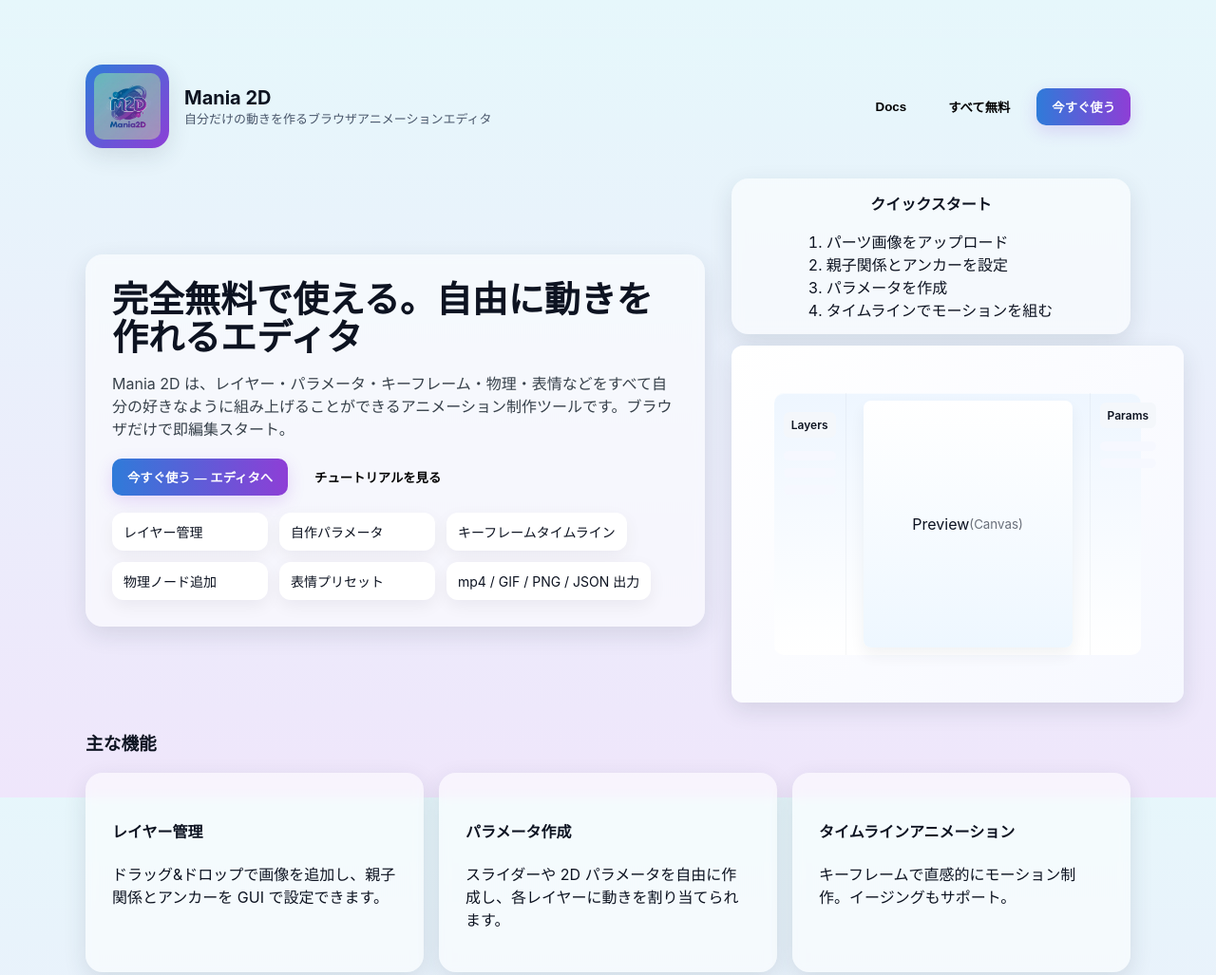
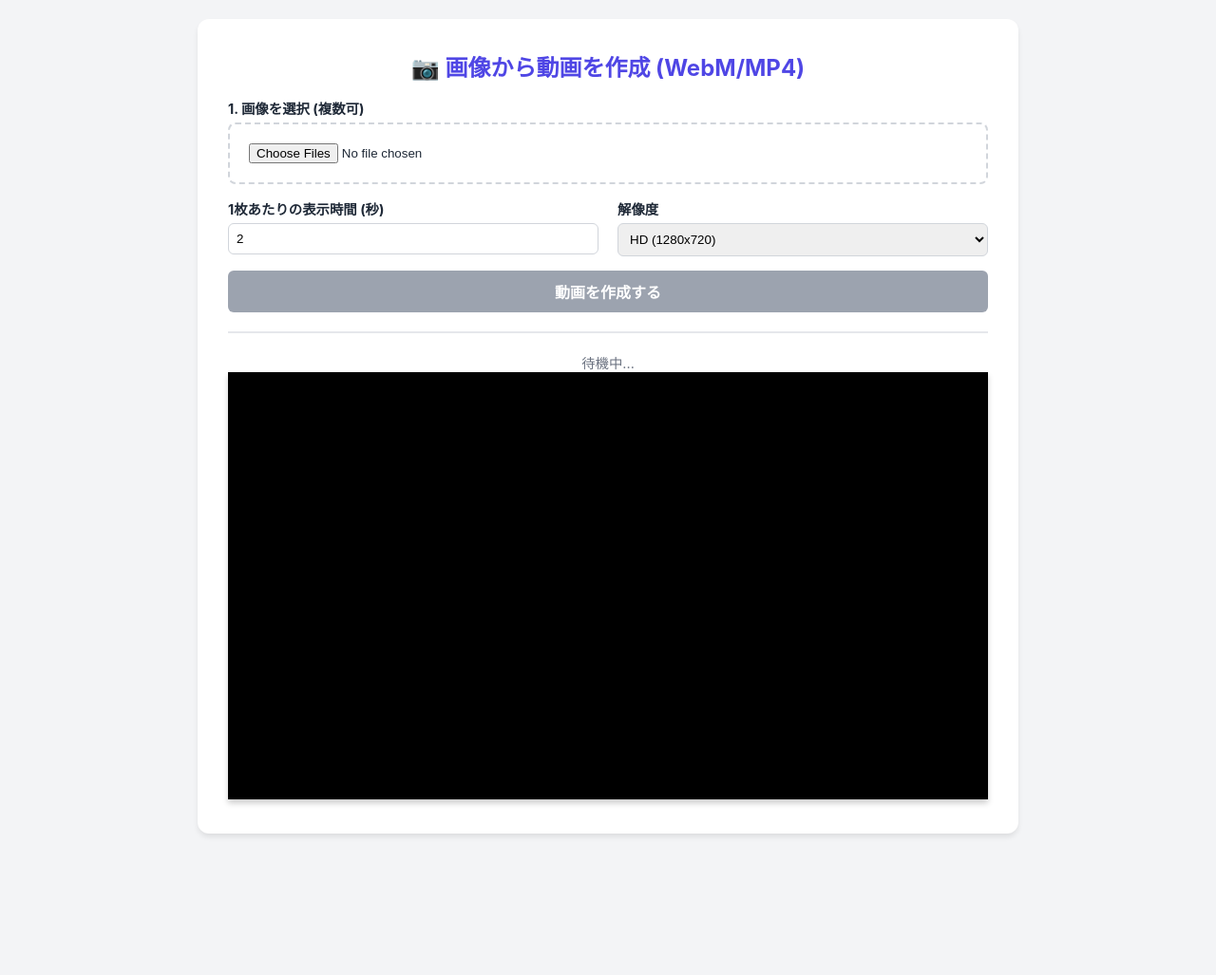
Before and after one commit to obakataro/Mania2D, a plain HTML site: page index.html in a window 1280 px wide. Shown: the top 1027 px of the page at 95% size. After the commit the page ends 898 px from the top, so only its background shows below. Drawn offline with Linux system fonts and the light colour scheme.

Commit message:
Update index.html

```diff
--- a/index.html
+++ b/index.html
@@ -1,178 +1,296 @@
-<!doctype html>
+<!DOCTYPE html>
 <html lang="ja">
 <head>
-  <meta charset="utf-8" />
-  <meta name="viewport" content="width=device-width,initial-scale=1" />
-  <title>Mania 2D — Make your own movement</title>
+    <meta charset="UTF-8">
+    <meta name="viewport" content="width=device-width, initial-scale=1.0">
+    <title>ブラウザ動画作成ツール</title>
     <style>
-    :root{
-      --bg1:#e6f7fb; --bg2:#efe6fb;
-      --accent1:#2f7bd9; --accent2:#8e3ed6; --accent3:#ff8a4c;
-      --glass: rgba(255,255,255,0.55);
-      --card-shadow: 0 8px 24px rgba(37,48,63,0.12);
-      font-family: Inter, system-ui, -apple-system, "Hiragino Kaku Gothic ProN", "Noto Sans JP", "Segoe UI", Roboto, 'Helvetica Neue', Arial;
+        :root {
+            --primary: #4f46e5;
+            --bg: #f3f4f6;
+            --surface: #ffffff;
+            --text: #1f2937;
         }
-    html,body{height:100%;margin:0;background:linear-gradient(180deg,var(--bg1),var(--bg2));color:#0d1321}
-    .container{max-width:1100px;margin:40px auto;padding:28px}
+        body {
+            font-family: -apple-system, BlinkMacSystemFont, "Segoe UI", Roboto, sans-serif;
+            background-color: var(--bg);
+            color: var(--text);
+            display: flex;
+            flex-direction: column;
+            align-items: center;
+            padding: 20px;
+            margin: 0;
+        }
+        .container {
+            background: var(--surface);
+            padding: 2rem;
+            border-radius: 12px;
+            box-shadow: 0 4px 6px -1px rgba(0, 0, 0, 0.1);
+            max-width: 800px;
+            width: 100%;
+        }
+        h1 { margin-top: 0; font-size: 1.5rem; text-align: center; color: var(--primary); }
 
-    header{display:flex;align-items:center;justify-content:space-between}
-    .brand{display:flex;gap:16px;align-items:center}
-    .logo{width:88px;height:88px;display:flex;align-items:center;justify-content:center;border-radius:18px;background:linear-gradient(135deg,var(--accent1),var(--accent2));box-shadow:var(--card-shadow)}
-    .logo img{width:70px;height:auto;border-radius:10px}
-    .brand h1{font-size:20px;margin:0}
-    .brand p{margin:0;color:#233048;opacity:0.8;font-size:13px}
+        /* Controls */
+        .controls {
+            display: grid;
+            gap: 15px;
+            margin-bottom: 20px;
+            border-bottom: 2px solid #e5e7eb;
+            padding-bottom: 20px;
+        }
+        .control-group {
+            display: flex;
+            flex-direction: column;
+            gap: 5px;
+        }
+        label { font-weight: bold; font-size: 0.9rem; }
+        input[type="number"], select {
+            padding: 8px;
+            border: 1px solid #d1d5db;
+            border-radius: 6px;
+        }
 
-    nav{display:flex;gap:12px;align-items:center}
-    .btn{appearance:none;border:0;padding:10px 16px;border-radius:10px;font-weight:600;cursor:pointer}
-    .btn-ghost{background:transparent}
-    .btn-primary{background:linear-gradient(90deg,var(--accent1),var(--accent2));color:white;box-shadow:0 6px 18px rgba(141,62,214,0.18)}
+        /* File Input */
+        .file-drop-area {
+            border: 2px dashed #d1d5db;
+            padding: 20px;
+            text-align: center;
+            border-radius: 8px;
+            cursor: pointer;
+            transition: 0.2s;
+        }
+        .file-drop-area:hover { border-color: var(--primary); background-color: #eef2ff; }
 
-    .hero{display:grid;grid-template-columns:1fr 420px;gap:28px;align-items:center;margin-top:32px}
-    .card{background:var(--glass);backdrop-filter: blur(6px);padding:28px;border-radius:18px;box-shadow:var(--card-shadow)}
-    .headline{font-size:38px;line-height:1.05;margin:0 0 14px}
-    .lead{color:#16212b;opacity:0.85;margin-bottom:20px}
-    .features{display:flex;gap:12px;flex-wrap:wrap}
-    .feature{background:white;padding:10px 12px;border-radius:12px;min-width:140px;box-shadow:0 6px 18px rgba(18,24,36,0.06);font-size:14px}
+        /* Buttons */
+        .btn {
+            background-color: var(--primary);
+            color: white;
+            border: none;
+            padding: 10px 20px;
+            border-radius: 6px;
+            cursor: pointer;
+            font-weight: bold;
+            font-size: 1rem;
+            transition: opacity 0.2s;
+        }
+        .btn:disabled { background-color: #9ca3af; cursor: not-allowed; }
+        .btn:hover:not(:disabled) { opacity: 0.9; }
+        .btn-download { background-color: #10b981; display: none; text-decoration: none; text-align: center; }
 
-    .mock{width:100%;height:320px;border-radius:12px;background:linear-gradient(135deg,#ffffff, #f6f8ff);display:flex;align-items:center;justify-content:center;position:relative;overflow:hidden}
-    .mock .screen{width:92%;height:86%;border-radius:10px;background:linear-gradient(180deg,#eef6ff,#fff);box-shadow:inset 0 1px 0 rgba(255,255,255,0.6);display:flex}
-    .mock .left{width:22%;border-right:1px solid rgba(20,30,50,0.04);padding:10px}
-    .mock .center{flex:1;padding:18px;display:flex;align-items:center;justify-content:center}
-    .mock .right{width:18%;border-left:1px solid rgba(20,30,50,0.04);padding:10px}
-    .kbd{display:inline-block;padding:6px 8px;border-radius:6px;background:#f4f7fb;font-weight:600;font-size:12px}
-
-    section {margin-top:28px}
-    .grid3{display:grid;grid-template-columns:repeat(3,1fr);gap:16px}
-    footer{margin-top:40px;color:#233048;opacity:0.8;text-align:center}
-
-    @media (max-width:980px){
-      .hero{grid-template-columns:1fr;}
-      .mock{height:260px}
-      .logo{width:64px;height:64px}
+        /* Preview */
+        .preview-area {
+            margin-top: 20px;
+            text-align: center;
+        }
+        canvas {
+            max-width: 100%;
+            background: #000;
+            box-shadow: 0 4px 6px rgba(0,0,0,0.2);
+        }
+        .status {
+            margin-top: 10px;
+            font-size: 0.9rem;
+            color: #6b7280;
+            min-height: 1.2em;
         }
     </style>
 </head>
 <body>
+
 <div class="container">
-    <header>
-      <div class="brand">
-        <div class="logo">
-          <img src="assets/m2d-logo.png" alt="Mania2D logo" />
-        </div>
-        <div>
-          <h1>Mania 2D</h1>
-          <p>自分だけの動きを作るブラウザアニメーションエディタ</p>
-        </div>
-      </div>
-      <nav>
-        <button class="btn btn-ghost">Docs</button>
-        <button class="btn btn-ghost">すべて無料</button>
-        <button id="openEditor" class="btn btn-primary">今すぐ使う</button>
-      </nav>
-    </header>
+    <h1>📷 画像から動画を作成 (WebM/MP4)</h1>
 
-    <main>
-      <div class="hero">
-        <div class="card">
-          <h2 class="headline">完全無料で使える。自由に動きを作れるエディタ</h2>
-          <p class="lead">Mania 2D は、レイヤー・パラメータ・キーフレーム・物理・表情などをすべて自分の好きなように組み上げることができるアニメーション制作ツールです。ブラウザだけで即編集スタート。</p>
-
-          <div style="display:flex;gap:12px;margin-bottom:18px;">
-            <button id="ctaEditor" class="btn btn-primary">今すぐ使う — エディタへ</button>
-            <button class="btn btn-ghost">チュートリアルを見る</button>
+    <div class="controls">
+        <div class="control-group">
+            <label>1. 画像を選択 (複数可)</label>
+            <input type="file" id="imageInput" accept="image/*" multiple class="file-drop-area">
         </div>
 
-          <div class="features">
-            <div class="feature">レイヤー管理</div>
-            <div class="feature">自作パラメータ</div>
-            <div class="feature">キーフレームタイムライン</div>
-            <div class="feature">物理ノード追加</div>
-            <div class="feature">表情プリセット</div>
-            <div class="feature">mp4 / GIF / PNG / JSON 出力</div>
+        <div style="display: flex; gap: 20px;">
+            <div class="control-group" style="flex:1;">
+                <label for="duration">1枚あたりの表示時間 (秒)</label>
+                <input type="number" id="duration" value="2" min="0.5" step="0.1">
+            </div>
+            <div class="control-group" style="flex:1;">
+                <label for="resolution">解像度</label>
+                <select id="resolution">
+                    <option value="1280,720">HD (1280x720)</option>
+                    <option value="1920,1080">Full HD (1920x1080)</option>
+                    <option value="1080,1080">Square (1080x1080)</option>
+                </select>
             </div>
         </div>
 
-        <div style="display:flex;flex-direction:column;gap:12px;align-items:stretch">
-          <div class="card" style="padding:14px;display:flex;flex-direction:column;gap:10px;align-items:center;justify-content:center;">
-            <strong>クイックスタート</strong>
-            <ol style="padding-left:18px;margin:6px 0 0 0">
-              <li>パーツ画像をアップロード</li>
-              <li>親子関係とアンカーを設定</li>
-              <li>パラメータを作成</li>
-              <li>タイムラインでモーションを組む</li>
-            </ol>
+        <button id="createBtn" class="btn" disabled>動画を作成する</button>
+        <a id="downloadBtn" class="btn btn-download">動画をダウンロード</a>
     </div>
 
-          <div class="card mock">
-            <div class="screen">
-              <div class="left">
-                <div style="height:10px"></div>
-                <div class="kbd">Layers</div>
-                <div style="height:14px"></div>
-                <div style="height:10px;background:#f6f8ff;border-radius:8px;margin-bottom:8px"></div>
-                <div style="height:10px;background:#f6f8ff;border-radius:8px;margin-bottom:8px"></div>
-                <div style="height:10px;background:#f6f8ff;border-radius:8px;margin-bottom:8px"></div>
-              </div>
-              <div class="center">
-                <div style="width:220px;height:260px;border-radius:8px;background:linear-gradient(180deg,#fff,#eef7ff);display:flex;align-items:center;justify-content:center;box-shadow:0 8px 16px rgba(37,48,63,0.06)">Preview<br><small style="opacity:0.6">(Canvas)</small></div>
-              </div>
-              <div class="right">
-                <div class="kbd">Params</div>
-                <div style="height:14px"></div>
-                <div style="height:10px;background:#f6f8ff;border-radius:8px;margin-bottom:8px"></div>
-                <div style="height:10px;background:#f6f8ff;border-radius:8px;margin-bottom:8px"></div>
-              </div>
-            </div>
-          </div>
+    <div class="preview-area">
+        <div class="status" id="statusText">待機中...</div>
+        <canvas id="previewCanvas"></canvas>
     </div>
 </div>
 
-      <section>
-        <h3>主な機能</h3>
-        <div class="grid3">
-          <div class="card">
-            <h4>レイヤー管理</h4>
-            <p>ドラッグ&ドロップで画像を追加し、親子関係とアンカーを GUI で設定できます。</p>
-          </div>
-          <div class="card">
-            <h4>パラメータ作成</h4>
-            <p>スライダーや 2D パラメータを自由に作成し、各レイヤーに動きを割り当てられます。</p>
-          </div>
-          <div class="card">
-            <h4>タイムラインアニメーション</h4>
-            <p>キーフレームで直感的にモーション制作。イージングもサポート。</p>
-          </div>
-        </div>
-      </section>
+<script>
+    const imageInput = document.getElementById('imageInput');
+    const createBtn = document.getElementById('createBtn');
+    const downloadBtn = document.getElementById('downloadBtn');
+    const canvas = document.getElementById('previewCanvas');
+    const ctx = canvas.getContext('2d');
+    const statusText = document.getElementById('statusText');
+    const durationInput = document.getElementById('duration');
+    const resolutionSelect = document.getElementById('resolution');
 
-      <section>
-        <h3>出力</h3>
-        <div class="card">
-          <p>制作したモーションは mp4 / webm / Gif / png シーケンス / JSON で書き出せます。すべてブラウザ内で処理されます。</p>
-        </div>
-      </section>
+    let loadedImages = [];
 
-      <section>
-        <h3>料金プラン</h3>
-        <div class="card" style="text-align:center;padding:24px;">
-          <h2 style="margin:0;">💎 Mania2D は完全無料</h2>
-          <p style="opacity:0.85;margin-top:10px;">すべての機能が無料で使えます。プラグイン追加や高解像度出力も制限なし。</p>
-        </div>
-      </section>
+    // 初期設定
+    resizeCanvas();
 
-    </main>
+    // 解像度変更時
+    resolutionSelect.addEventListener('change', resizeCanvas);
 
-    <footer>
-      <small>© Mania 2D — Built with ❤️</small>
-    </footer>
-  </div>
+    function resizeCanvas() {
+        const [w, h] = resolutionSelect.value.split(',').map(Number);
+        canvas.width = w;
+        canvas.height = h;
+        // プレビュー用に黒塗り
+        ctx.fillStyle = 'black';
+        ctx.fillRect(0, 0, w, h);
+    }
 
-  <script>
-    function openEditor(){
-      window.location.href = '/editor.html';
+    // 画像読み込み処理
+    imageInput.addEventListener('change', async (e) => {
+        const files = Array.from(e.target.files);
+        if (files.length === 0) return;
+
+        createBtn.disabled = true;
+        downloadBtn.style.display = 'none';
+        loadedImages = [];
+        statusText.textContent = `${files.length}枚の画像を読み込み中...`;
+
+        // 画像をロードして配列に格納
+        const promises = files.map(file => {
+            return new Promise((resolve, reject) => {
+                const img = new Image();
+                img.onload = () => resolve(img);
+                img.onerror = reject;
+                img.src = URL.createObjectURL(file);
+            });
+        });
+
+        try {
+            loadedImages = await Promise.all(promises);
+            statusText.textContent = `読み込み完了 (${loadedImages.length}枚)。「動画を作成する」を押してください。`;
+            createBtn.disabled = false;
+
+            // 最初の画像を表示
+            if (loadedImages.length > 0) {
+                drawImageContain(loadedImages[0]);
             }
-    document.getElementById('openEditor').addEventListener('click', openEditor);
-    document.getElementById('ctaEditor').addEventListener('click', openEditor);
+        } catch (err) {
+            statusText.textContent = '画像の読み込みに失敗しました。';
+            console.error(err);
+        }
+    });
+
+    // キャンバスに合わせて画像をリサイズして描画（黒帯付き）
+    function drawImageContain(img) {
+        const cw = canvas.width;
+        const ch = canvas.height;
+        ctx.fillStyle = 'black';
+        ctx.fillRect(0, 0, cw, ch);
+
+        const scale = Math.min(cw / img.width, ch / img.height);
+        const w = img.width * scale;
+        const h = img.height * scale;
+        const x = (cw - w) / 2;
+        const y = (ch - h) / 2;
+
+        ctx.drawImage(img, x, y, w, h);
+    }
+
+    // 動画作成処理
+    createBtn.addEventListener('click', () => {
+        if (loadedImages.length === 0) return;
+
+        createBtn.disabled = true;
+        downloadBtn.style.display = 'none';
+        statusText.textContent = '動画を作成中...';
+
+        const stream = canvas.captureStream(30); // 30 FPS
+        const mimeTypes = [
+            'video/webm;codecs=vp9',
+            'video/webm;codecs=vp8',
+            'video/webm'
+        ];
+
+        let selectedMimeType = 'video/webm';
+        for (let type of mimeTypes) {
+            if (MediaRecorder.isTypeSupported(type)) {
+                selectedMimeType = type;
+                break;
+            }
+        }
+
+        const recorder = new MediaRecorder(stream, {
+            mimeType: selectedMimeType,
+            videoBitsPerSecond: 5000000 // 5Mbps (高画質)
+        });
+
+        const chunks = [];
+        recorder.ondataavailable = (e) => {
+            if (e.data.size > 0) chunks.push(e.data);
+        };
+
+        recorder.onstop = () => {
+            const blob = new Blob(chunks, { type: selectedMimeType });
+            const url = URL.createObjectURL(blob);
+
+            downloadBtn.href = url;
+            // .webmが標準ですが、ユーザーの利便性のために.mp4と名付けることもあります
+            // ただし、厳密なmp4コンテナではないため、ここでは安全にwebmとします
+            downloadBtn.download = `video_${Date.now()}.webm`;
+            downloadBtn.textContent = '動画をダウンロード (.webm)';
+            downloadBtn.style.display = 'inline-block';
+            statusText.textContent = '完了しました！';
+            createBtn.disabled = false;
+        };
+
+        recorder.start();
+
+        // アニメーションループ
+        const durationPerSlide = parseFloat(durationInput.value) * 1000;
+        let startTime = null;
+        let imageIndex = 0;
+
+        function animate(timestamp) {
+            if (!startTime) startTime = timestamp;
+            const elapsed = timestamp - startTime;
+
+            // 現在表示すべき画像のインデックスを計算
+            const currentIndex = Math.floor(elapsed / durationPerSlide);
+
+            if (currentIndex >= loadedImages.length) {
+                recorder.stop();
+                return;
+            }
+
+            // 画像が変わった瞬間だけ再描画（負荷軽減）または常時描画
+            // MediaRecorderのcaptureStreamには定期的な描画が必要な場合があるため
+            // 常に描画し続けるのが安全
+            drawImageContain(loadedImages[currentIndex]);
+
+            // 進捗表示
+            const progress = Math.round(((currentIndex + 1) / loadedImages.length) * 100);
+            statusText.textContent = `レンダリング中... ${progress}%`;
+
+            requestAnimationFrame(animate);
+        }
+
+        requestAnimationFrame(animate);
+    });
 </script>
+
 </body>
 </html>
```
Lines whose indentation alone changed are shown as unchanged.
